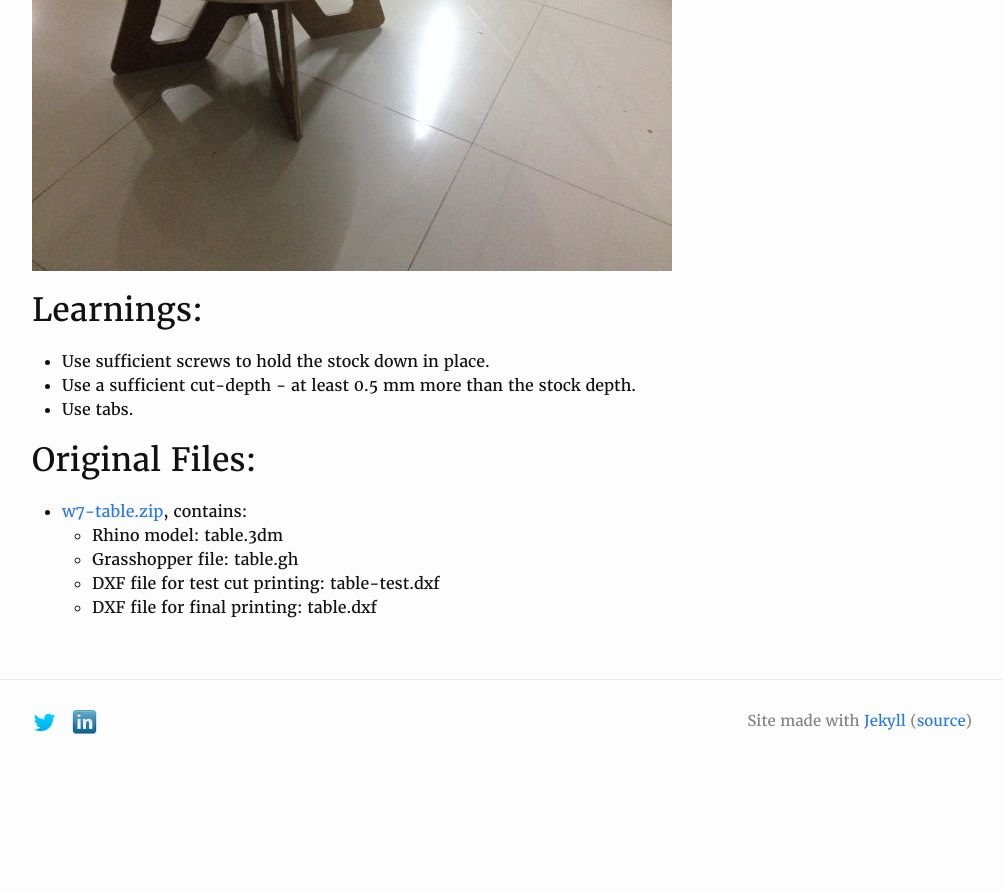
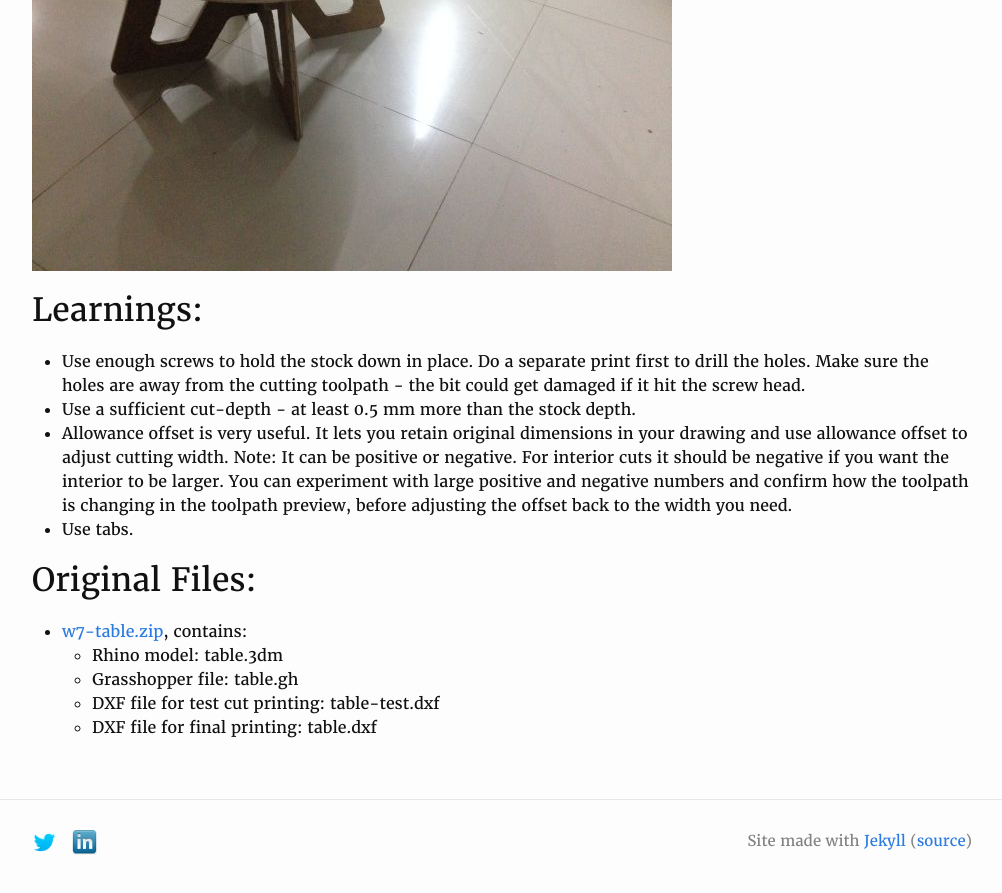
Before and after one commit to yogi/fabacademy2016, a Jekyll site: the page built from w7-machining.md, in a window 1280 px wide and 900 px high, scrolled down 6851 px. Shown: the top 893 px of the window, without its empty margins (138-1140 px from the left). Built offline with Jekyll 4.4.1, drawn with Linux system fonts in a browser that asks for light colours; before the commit the page ends 7631 px from its top, so only the background shows below that.

Commit message:
allowance offset note

```diff
--- a/w7-machining.md
+++ b/w7-machining.md
@@ -107,8 +107,13 @@ I used a dremel to smoothen the edges and flatten the tabs. Here is the assemble
 
 ## Learnings:
 
-* Use sufficient screws to hold the stock down in place.
+* Use enough screws to hold the stock down in place. Do a separate print first to drill the holes. Make sure the holes are
+    away from the cutting toolpath - the bit could get damaged if it hit the screw head.
 * Use a sufficient cut-depth - at least 0.5 mm more than the stock depth.
+* Allowance offset is very useful. It lets you retain original dimensions in your drawing and use allowance offset to adjust
+    cutting width. Note: It can be positive or negative. For interior cuts it should be negative if you want the interior to be larger.
+    You can experiment with large positive and negative numbers and confirm how the toolpath is changing in the toolpath preview, before
+    adjusting the offset back to the width you need.
 * Use tabs.
 
 ## Original Files:
```
